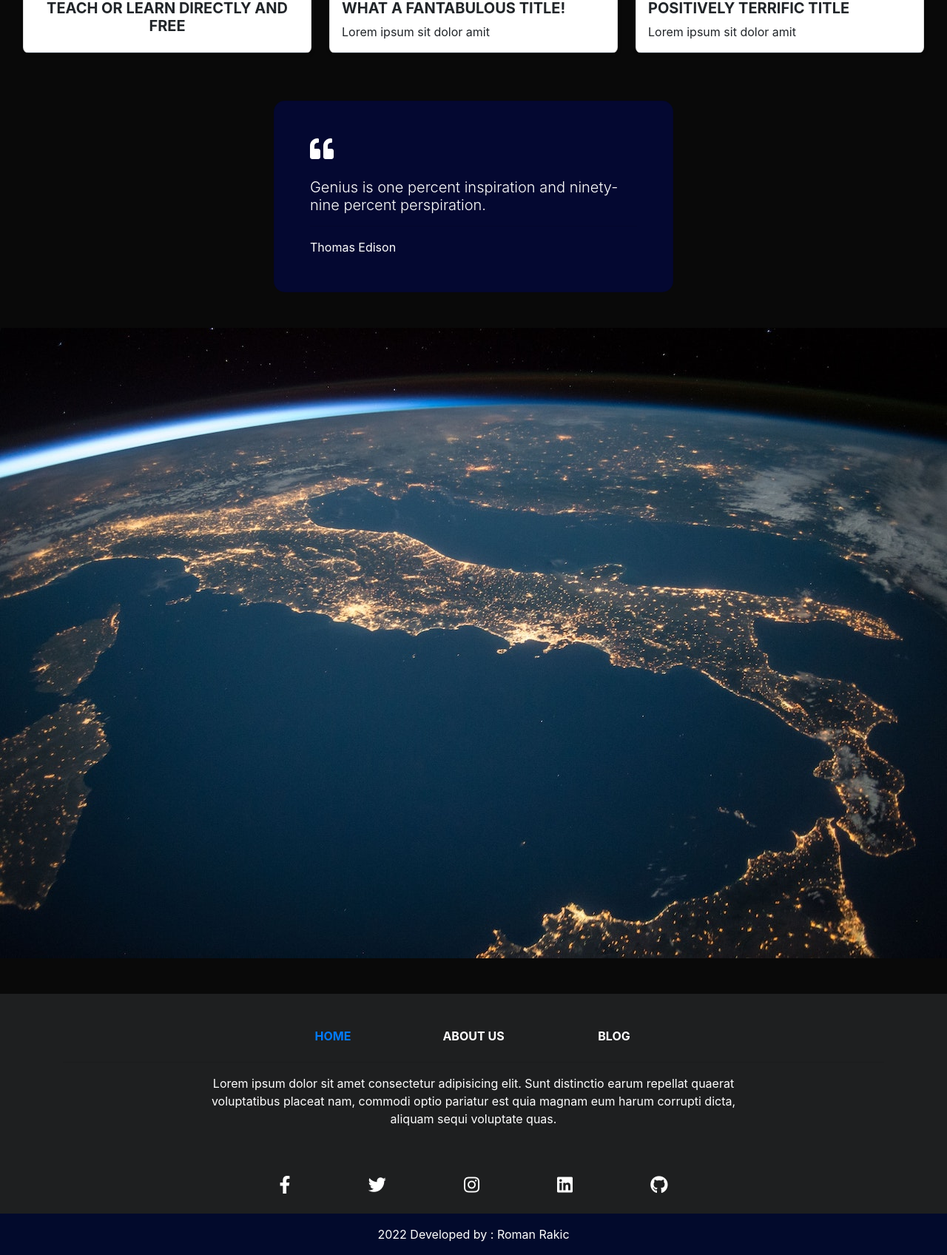
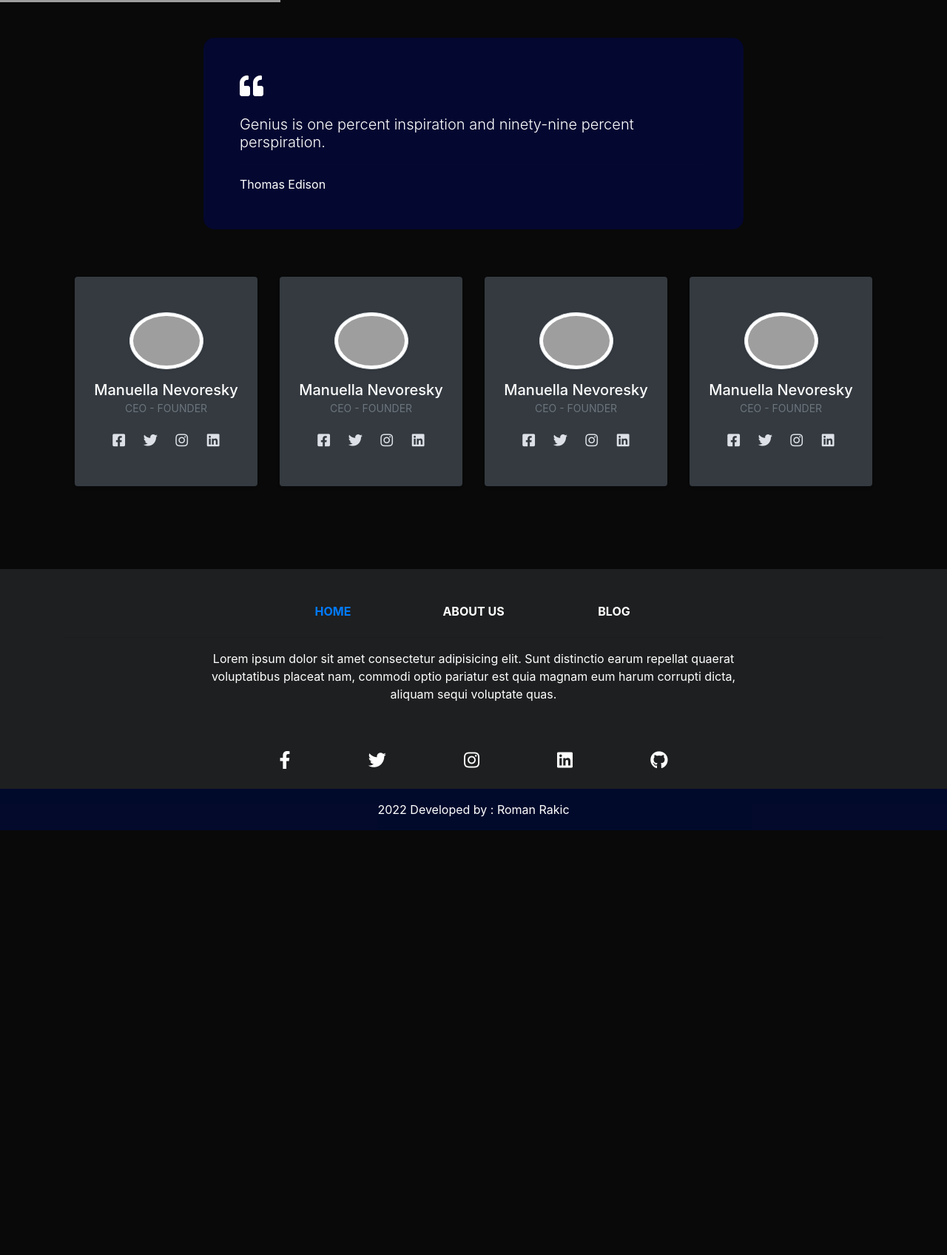
Before and after one commit to rockroman/CI_PP4-Knowledge-Flow, a Django app: page / in a window 1280 px wide. Shown: the part 1200-2896 px from the top of the page at 74% size. After the commit the page ends 2322 px from the top, so only its background shows below. Run offline with Django 3.2, Linux system fonts and the light colour scheme; data that the repository does not hold is empty; some libraries are stand-ins or nearby versions; grey boxes are pictures that could not be loaded.

Commit message:
add skeleton for team section and fix redirect after deleting a blogpost in detail view

```diff
--- a/flow_blog/templates/flow_blog/blog_details.html
+++ b/flow_blog/templates/flow_blog/blog_details.html
@@ -17,8 +17,9 @@
                     <h5 class="card-title"> <a href="">{{ post.title }}</a> </h5>
                     {% if user.is_authenticated %}
                         {% if user == post.creator %}
-                            <a href="{% url 'edit_blog' post.pk %}"><button class="btn btn-warning pl-5 pr-5">EDIT</button></a>
-                            <a href="{% url 'delete_blog' post.pk %}"><button class="btn btn-danger pl-5 pr-5">DELETE</button></a>
+                        <a href="{% url 'edit_blog' post.pk %}"><i class="fas fa-edit fa-lg text-dark "></i></a>
+                        <button type="button" data-toggle="modal" data-target="#my-{{ post.id }}" class="btn border-0 mb-1"><i class="far fa-trash-alt fa-lg text-danger"></i></i></button>
+                        {% block blog_modal %}{% include 'blog_modal.html' %}{% endblock blog_modal %}
                         {% endif %}
                     {% endif %}
                     <hr>
--- a/flow_blog/views.py
+++ b/flow_blog/views.py
@@ -105,10 +105,10 @@ def delete_blog(request, post_id):
     if request.user == post.creator:
         post.delete()
         messages.success(request, 'BLOG-POST IS DELETED')
-        return HttpResponseRedirect(request.META.get('HTTP_REFERER'))
+        return HttpResponseRedirect(reverse('blog_page'))
     else:
         messages.error(request, "CAN'T BLOG-POST(YOU ARE NOT CREATOR) ")
-        return HttpResponseRedirect(request.META.get('HTTP_REFERER'))
+        return HttpResponseRedirect(reverse('blog_page'))
 
 
 def delete_comment(request, comment_id):
--- a/static/css/style.css
+++ b/static/css/style.css
@@ -92,7 +92,6 @@ h2,h3{
 }
 
 #planet{
-  width: 100vw;
 }
 
 /* midle section styles--------------------------- */
@@ -165,56 +164,29 @@ h2,h3{
 /* ------------end set role------------- */
 
 
-/* ------------ midlle cards styles-------------- */
+/* ------------ team cards styles-------------- */
+.social-link {
+  width: 30px;
+  height: 30px;
+  /* border: 1px solid #ddd; */
+  display: flex;
+  align-items: center;
+  justify-content: center;
+  color: rgb(221, 225, 231);
+  border-radius: 50%;
+  transition: all 0.3s;
+  font-size: 1.2rem;
+}
 
-  .card1 img {
-    border-radius: 0.5rem 0.5rem 0 0;
-    width: 100%;
-    -o-object-fit: cover;
-       object-fit: cover;
-    max-height: max(10rem, 30vh);
-    aspect-ratio: 4/3;
-    mix-blend-mode: var(--card-blend-mode);
-  }
-  .card1 img ~ * {
-    margin-left: 1rem;
-    margin-right: 1rem;
-  }
-  .card1 > :last-child {
-    margin-bottom: 0;
-  }
-  .card1:hover, .card1:focus-within {
-    --card-gradient: #0f3862 max(8.5rem, 20vh);
-  }
-
-  /* Additional demo display styles */
+.social-link:hover, .social-link:focus {
+  background: rgb(12, 12, 14);
+  text-decoration: none;
+  color: rgb(20, 103, 228);
+}
 
 
 
-  .card1 h3 {
-    margin-top: 1rem;
-    font-size: 1.25rem;
-  }
-
-  .card1 a {
-    color: inherit;
-  }
-
-  .card-wrapper {
-    list-style: none;
-    padding: 0;
-    margin: 0;
-    display: grid;
-    grid-template-columns: repeat(auto-fit, minmax(30ch, 1fr));
-    grid-gap: 1.5rem;
-    max-width: 100vw;
-    /* width: 120ch; */
-    padding-left: 1rem;
-    padding-right: 1rem;
-  }
-
-
-/* ------------ end midlle cards styles-------------- */
+/* ------------ end team cards styles-------------- */
 
 
 
@@ -307,8 +279,8 @@ h2,h3{
 .clipped {
   clip-path: polygon(50% 0, 100% 0, 100% 100%, 0% 100%);
   /* min-height: 350px; */
-  background-image: url('/static/images/greg-rosenke-mBCsft4274I-unsplash-flow.webp');
-  /* background-image: url('https://res.cloudinary.com/dgzrzlcs4/image/upload/v1674088519/static/images/greg-rosenke-mBCsft4274I-unsplash-flow.f84064bd479a.jpg'); */
+  /* background-image: url('/static/images/greg-rosenke-mBCsft4274I-unsplash-flow.webp'); */
+  background-image: url('https://res.cloudinary.com/dgzrzlcs4/image/upload/v1674088519/static/images/greg-rosenke-mBCsft4274I-unsplash-flow.f84064bd479a.webp');
   background-position: center;
   background-size: cover;
   height: 100%;
@@ -330,7 +302,7 @@ h2,h3{
     left: 20px;
   }
   .clipped {
-    background-image: url('/static/images/greg-rosenke-mBCsft4274I-unsplash-flow-small_1.webp');
+    background-image: url('https://res.cloudinary.com/dgzrzlcs4/image/upload/c_scale,h_420,w_630/v1674088519/static/images/greg-rosenke-mBCsft4274I-unsplash-flow.f84064bd479a.webp');
     clip-path: none;
     height: 50%;
 
--- a/templates/base.html
+++ b/templates/base.html
@@ -14,6 +14,8 @@
     <link rel="stylesheet" href="https://cdnjs.cloudflare.com/ajax/libs/font-awesome/5.15.4/css/all.min.css">
     <link rel="stylesheet" href="https://cdn.jsdelivr.net/npm/bootstrap@4.6.2/dist/css/bootstrap.min.css" integrity="sha384-xOolHFLEh07PJGoPkLv1IbcEPTNtaed2xpHsD9ESMhqIYd0nLMwNLD69Npy4HI+N" crossorigin="anonymous">
     <link rel="stylesheet" type="text/css" href="{% static 'css/style.css' %}">
+    <link rel="preload" fetchpriority="high" as="image" href="https://res.cloudinary.com/dgzrzlcs4/image/upload/c_scale,h_420,w_630/v1674088519/static/images/greg-rosenke-mBCsft4274I-unsplash-flow.f84064bd479a.webp" type="image/webp"
+    media="(max-width: 650px)">
     <title>Knowledge Flow</title>
   </head>
   <body>
--- a/templates/index.html
+++ b/templates/index.html
@@ -23,30 +23,28 @@
         <h2 class="text-center text-white">ULTIMATE WAY TO KNOWLEDGE</h2>
     </section>
         <!-- bottom hero -->
-    <section class="container-fluid d-flex justify-content-center mt-3">
-        <div class="card-wrapper justify-content-center p-3">
-              <div class="card1" id="mycard">
-                <img class="fadeIn" src='https://res.cloudinary.com/dgzrzlcs4/image/upload/v1674088517/static/images/lightingRodrigoSouza.b9d4fca7a190.jpg' alt=''>
-                <h3 class="text-center"><a href=""> Teach or Learn directly and <span class="">FREE</span></a></h3>
-                <!-- <p>Lorem ipsum sit dolor amit</p> -->
-              </div>
-              <div class="card1">              <img class="fadeIn" src='https://images.unsplash.com/photo-1611083360739-bdad6e0eb1fa?crop=entropy&cs=tinysrgb&fit=max&fm=jpg&ixid=MXwxNDU4OXwwfDF8cmFuZG9tfHx8fHx8fHw&ixlib=rb-1.2.1&q=80&w=400' alt=''>
-                <h3><a href="">What a Fantabulous Title!</a></h3>
-                <p>Lorem ipsum sit dolor amit</p>
-              </div>
-              <div class="card1">
-                <img src='https://images.unsplash.com/photo-1613230485186-2e7e0fca1253?crop=entropy&cs=tinysrgb&fit=max&fm=jpg&ixid=MXwxNDU4OXwwfDF8cmFuZG9tfHx8fHx8fHw&ixlib=rb-1.2.1&q=80&w=400' alt=''>
-                <h3><a href="">Positively Terrific Title</a></h3>
-                <p>Lorem ipsum sit dolor amit</p>
-              </div>
-        </div>
-    </section>
+
     <!-- end bottom hero -->
 
+
+      <div class="container-fluid p-0" id="planet">
+
+          <img
+          sizes="(max-width: 640px) 620px, 100vw"
+          srcset="https://res.cloudinary.com/dgzrzlcs4/image/upload/f_auto,q_80,w_256/v1675084303/static/images/uln1s8gbk4zfffobpjkr.webp 256w,
+                  https://res.cloudinary.com/dgzrzlcs4/image/upload/f_auto,q_80,w_512/v1675084303/static/images/uln1s8gbk4zfffobpjkr.webp 512w,
+                  https://res.cloudinary.com/dgzrzlcs4/image/upload/f_auto,q_80,w_728/v1675084303/static/images/uln1s8gbk4zfffobpjkr.webp 728w,
+                  https://res.cloudinary.com/dgzrzlcs4/image/upload/f_auto,q_80,w_1024/v1675084303/static/images/uln1s8gbk4zfffobpjkr.webp 1024w,
+                  https://res.cloudinary.com/dgzrzlcs4/image/upload/f_auto,q_80,w_1350/v1675084303/static/images/uln1s8gbk4zfffobpjkr.webp 1350w,"
+
+          src="https://res.cloudinary.com/dgzrzlcs4/image/upload/f_auto,q_80,w_512/v1675084303/static/images/uln1s8gbk4zfffobpjkr.webp 512w"
+          alt />
+
+      </div>
       <section class="bg-gray-40">
         <div class="container py-5 h-100">
           <div class="row d-flex justify-content-center align-items-center h-100">
-            <div class="col-md-6 col-xl-6">
+            <div class="col-md-8 col-xl-8">
               <div class="card quote-card text-white" id="quote" >
                 <div class="card-body p-5">
                   <i class="fas fa-quote-left fa-2x mb-4"></i>
@@ -61,11 +59,72 @@
           </div>
         </div>
       </section>
+          <!-- new cards -->
+    <div class="container">
+      <div class="row text-center p-3">
 
-      <div class="container-fluid p-0">
-        <img src="{% static 'images/pexels-pixabay-planet-big.jpg' %}" id="planet" alt="" loading="lazy">
+          <!-- Team item -->
+          <div class="col-xl-3 col-sm-6 mb-5 ">
+              <div class="bg-dark rounded shadow-sm py-5 px-4 "><img src="https://bootstrapious.com/i/snippets/sn-team/teacher-4.jpg" alt="" width="100" class="img-fluid rounded-circle mb-3 img-thumbnail shadow-sm">
+                  <h5 class="mb-0 text-white">Manuella Nevoresky</h5><span class="small text-uppercase text-muted text-white">CEO - Founder</span>
 
+                  <ul class="social mb-0 list-inline mt-3">
+                      <li class="list-inline-item"><a href="#" class="social-link"><i class="fab fa-facebook-square"></i></a></li>
+                      <li class="list-inline-item"><a href="#" class="social-link"><i class="fab fa-twitter"></i></a></li>
+                      <li class="list-inline-item"><a href="#" class="social-link"><i class="fab fa-instagram"></i></a></li>
+                      <li class="list-inline-item"><a href="#" class="social-link"><i class="fab fa-linkedin"></i></a></li>
+                  </ul>
+              </div>
+          </div>
+          <!-- End -->
+
+          <!-- Team item -->
+          <div class="col-xl-3 col-sm-6 mb-5 ">
+              <div class="bg-dark rounded shadow-sm py-5 px-4 "><img src="https://bootstrapious.com/i/snippets/sn-team/teacher-4.jpg" alt="" width="100" class="img-fluid rounded-circle mb-3 img-thumbnail shadow-sm">
+                  <h5 class="mb-0 text-white">Manuella Nevoresky</h5><span class="small text-uppercase text-muted text-white">CEO - Founder</span>
+
+                  <ul class="social mb-0 list-inline mt-3">
+                      <li class="list-inline-item"><a href="#" class="social-link"><i class="fab fa-facebook-square"></i></a></li>
+                      <li class="list-inline-item"><a href="#" class="social-link"><i class="fab fa-twitter"></i></a></li>
+                      <li class="list-inline-item"><a href="#" class="social-link"><i class="fab fa-instagram"></i></a></li>
+                      <li class="list-inline-item"><a href="#" class="social-link"><i class="fab fa-linkedin"></i></a></li>
+                  </ul>
+              </div>
+          </div>
+          <!-- End -->
+
+          <!-- Team item -->
+          <div class="col-xl-3 col-sm-6 mb-5 ">
+              <div class="bg-dark rounded shadow-sm py-5 px-4 "><img src="https://bootstrapious.com/i/snippets/sn-team/teacher-4.jpg" alt="" width="100" class="img-fluid rounded-circle mb-3 img-thumbnail shadow-sm">
+                  <h5 class="mb-0 text-white">Manuella Nevoresky</h5><span class="small text-uppercase text-muted text-white">CEO - Founder</span>
+
+                  <ul class="social mb-0 list-inline mt-3">
+                      <li class="list-inline-item"><a href="#" class="social-link"><i class="fab fa-facebook-square"></i></a></li>
+                      <li class="list-inline-item"><a href="#" class="social-link"><i class="fab fa-twitter"></i></a></li>
+                      <li class="list-inline-item"><a href="#" class="social-link"><i class="fab fa-instagram"></i></a></li>
+                      <li class="list-inline-item"><a href="#" class="social-link"><i class="fab fa-linkedin"></i></a></li>
+                  </ul>
+              </div>
+          </div>
+          <!-- End -->
+
+          <!-- Team item -->
+          <div class="col-xl-3 col-sm-6 mb-5 ">
+              <div class="bg-dark rounded shadow-sm py-5 px-4 "><img src="https://bootstrapious.com/i/snippets/sn-team/teacher-4.jpg" alt="" width="100" class="img-fluid rounded-circle mb-3 img-thumbnail shadow-sm">
+                  <h5 class="mb-0 text-white">Manuella Nevoresky</h5><span class="small text-uppercase text-muted text-white">CEO - Founder</span>
+
+                  <ul class="social mb-0 list-inline mt-3">
+                      <li class="list-inline-item"><a href="#" class="social-link"><i class="fab fa-facebook-square"></i></a></li>
+                      <li class="list-inline-item"><a href="#" class="social-link"><i class="fab fa-twitter"></i></a></li>
+                      <li class="list-inline-item"><a href="#" class="social-link"><i class="fab fa-instagram"></i></a></li>
+                      <li class="list-inline-item"><a href="#" class="social-link"><i class="fab fa-linkedin"></i></a></li>
+                  </ul>
+              </div>
+          </div>
+          <!-- End -->
       </div>
+  </div>
+      <!-- end our team -->
     {% block footer %}{% include 'footer.html' %}{% endblock footer %}
   </div>
 </body>
```
